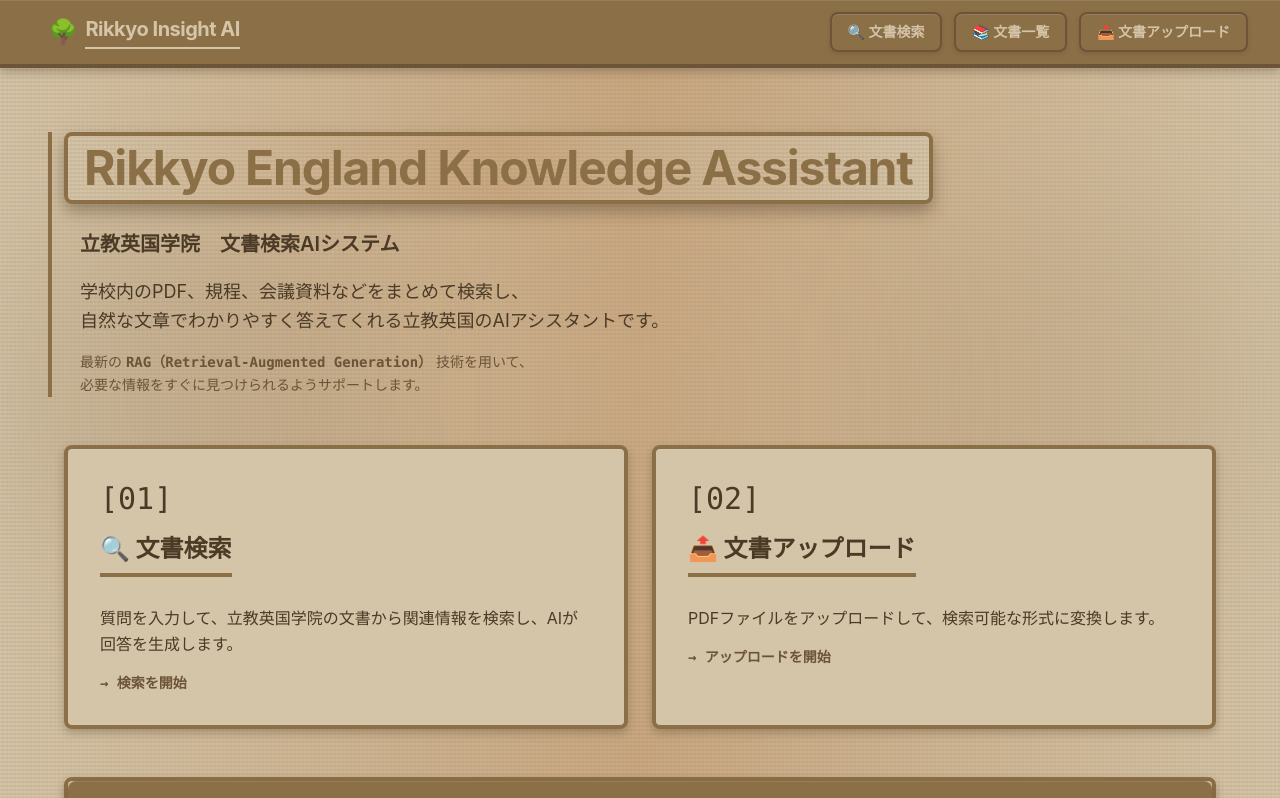
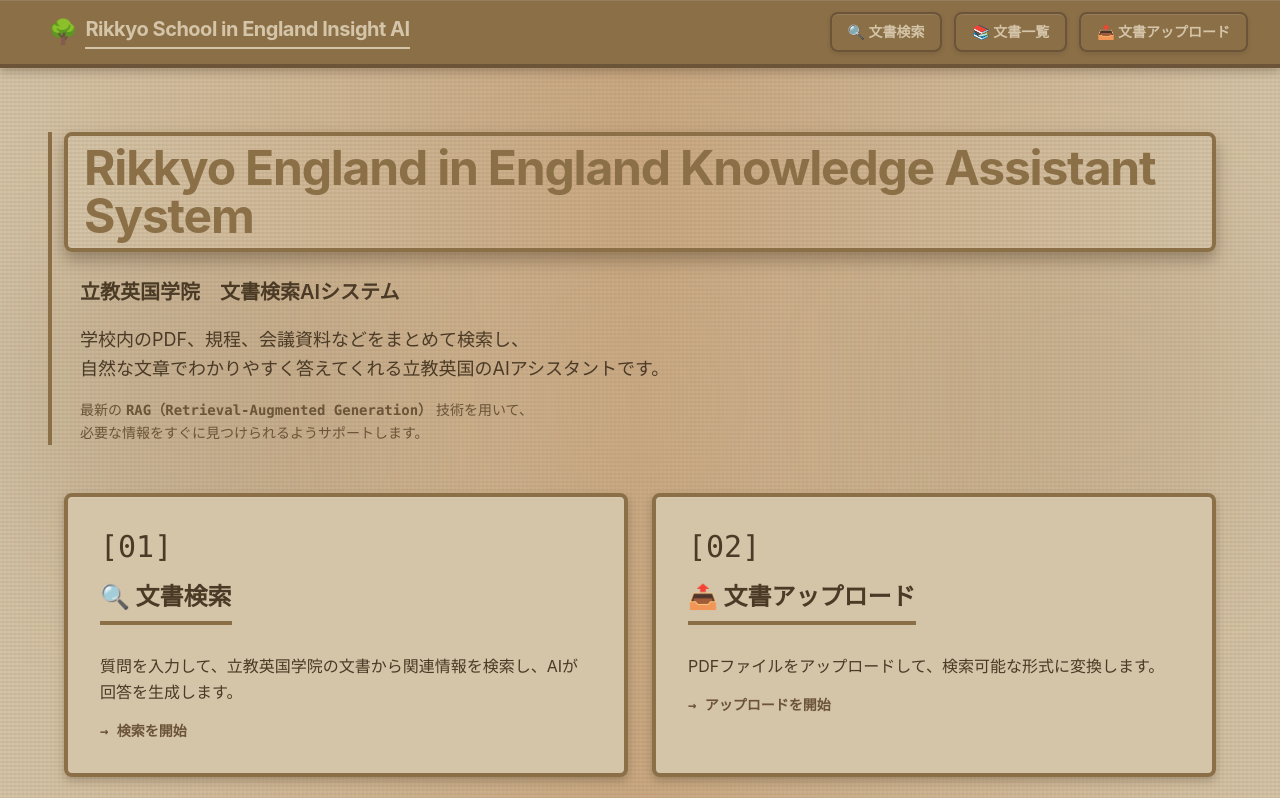
Before and after one commit to suzutaku6311-eng/RikkyoAI, a Next.js app: page / in a window 1280 px wide. Shown: the top 798 px of the page. Built offline with nearby package versions, Linux system fonts and the light colour scheme.

Commit message:
ブランド名を更新: Rikkyo England Knowledge Assistant → Rikkyo England in England Knowledge Assistant System, Rikkyo Insight AI → Rikkyo School in England Insight AI

```diff
--- a/app/ask/page.tsx
+++ b/app/ask/page.tsx
@@ -156,7 +156,7 @@
               <div className="absolute -left-4 top-0 bottom-0 w-1 bg-wood-dark animate-grow"></div>
             <h1 className="text-5xl font-bold mb-3 text-wood-dark tracking-tight relative">
               <span className="relative z-10 bg-wood-pattern px-4 py-2 rounded-lg border-4 border-wood-dark shadow-wood-lg inline-block transform hover:scale-105 transition-transform">
-                🔍 Rikkyo Insight AI
+                🔍 Rikkyo School in England Insight AI
               </span>
             </h1>
             <p className="text-wood-darker text-sm font-mono mt-3 ml-4 tracking-wider">
--- a/app/layout.tsx
+++ b/app/layout.tsx
@@ -24,7 +24,7 @@
                   className="flex items-center px-4 py-2 text-xl font-bold text-wood-light hover:text-wood-lightest tracking-tight transition-colors"
                 >
                   <span className="text-2xl mr-2">🌳</span>
-                  <span className="border-b-2 border-wood-light pb-1">Rikkyo Insight AI</span>
+                  <span className="border-b-2 border-wood-light pb-1">Rikkyo School in England Insight AI</span>
                 </Link>
               </div>
               <div className="flex items-center space-x-3">
--- a/app/page.tsx
+++ b/app/page.tsx
@@ -21,7 +21,7 @@
             <div className="absolute -left-4 top-0 bottom-0 w-1 bg-wood-dark animate-grow"></div>
             <h1 className="text-5xl font-bold mb-4 text-wood-dark tracking-tight relative">
               <span className="relative z-10 bg-wood-pattern px-4 py-2 rounded-lg border-4 border-wood-dark shadow-wood-lg inline-block transform hover:scale-105 transition-transform">
-                Rikkyo England Knowledge Assistant
+                Rikkyo England in England Knowledge Assistant System
               </span>
             </h1>
             <p className="text-wood-darkest mb-3 text-xl mt-6 leading-relaxed font-semibold ml-4">
```
